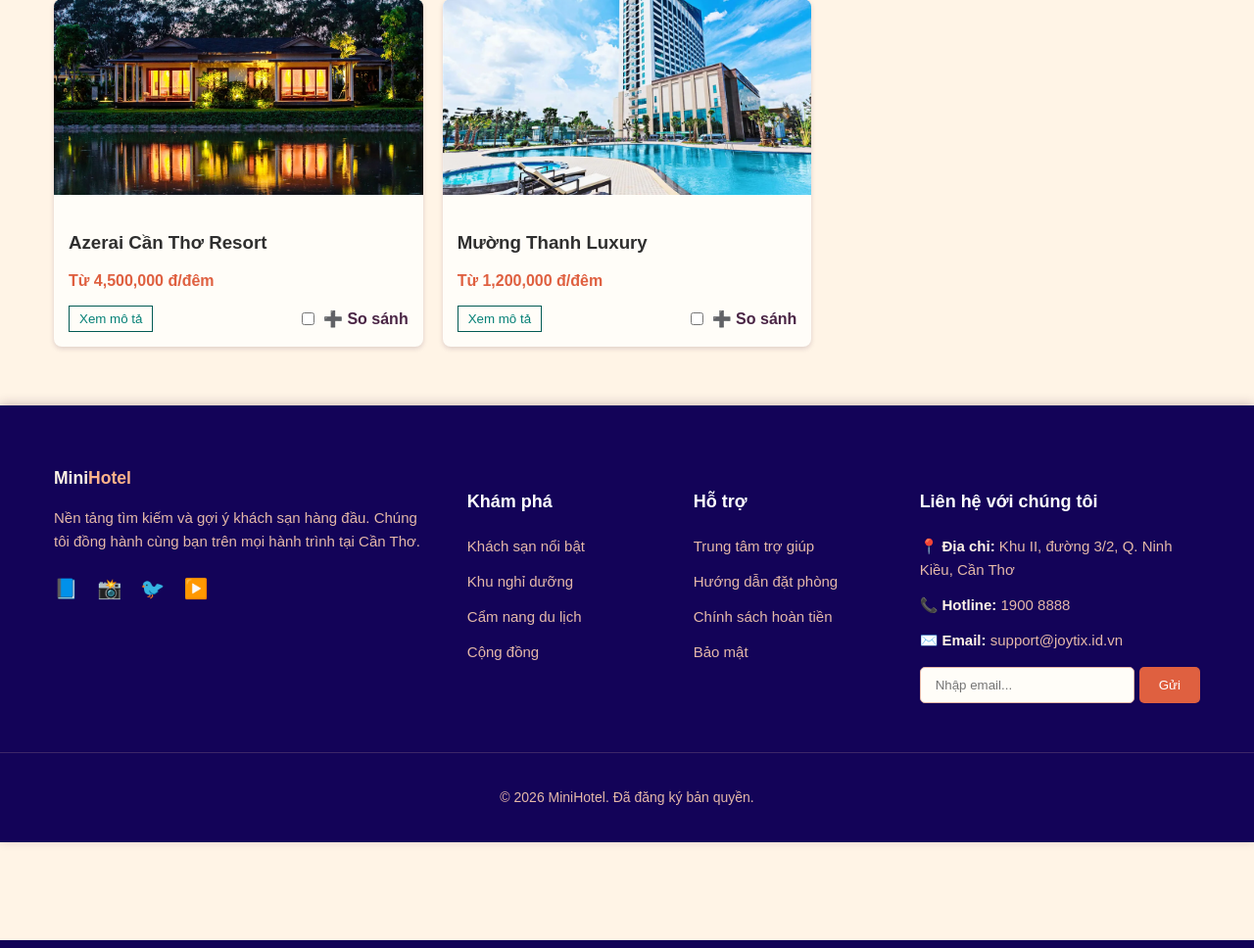
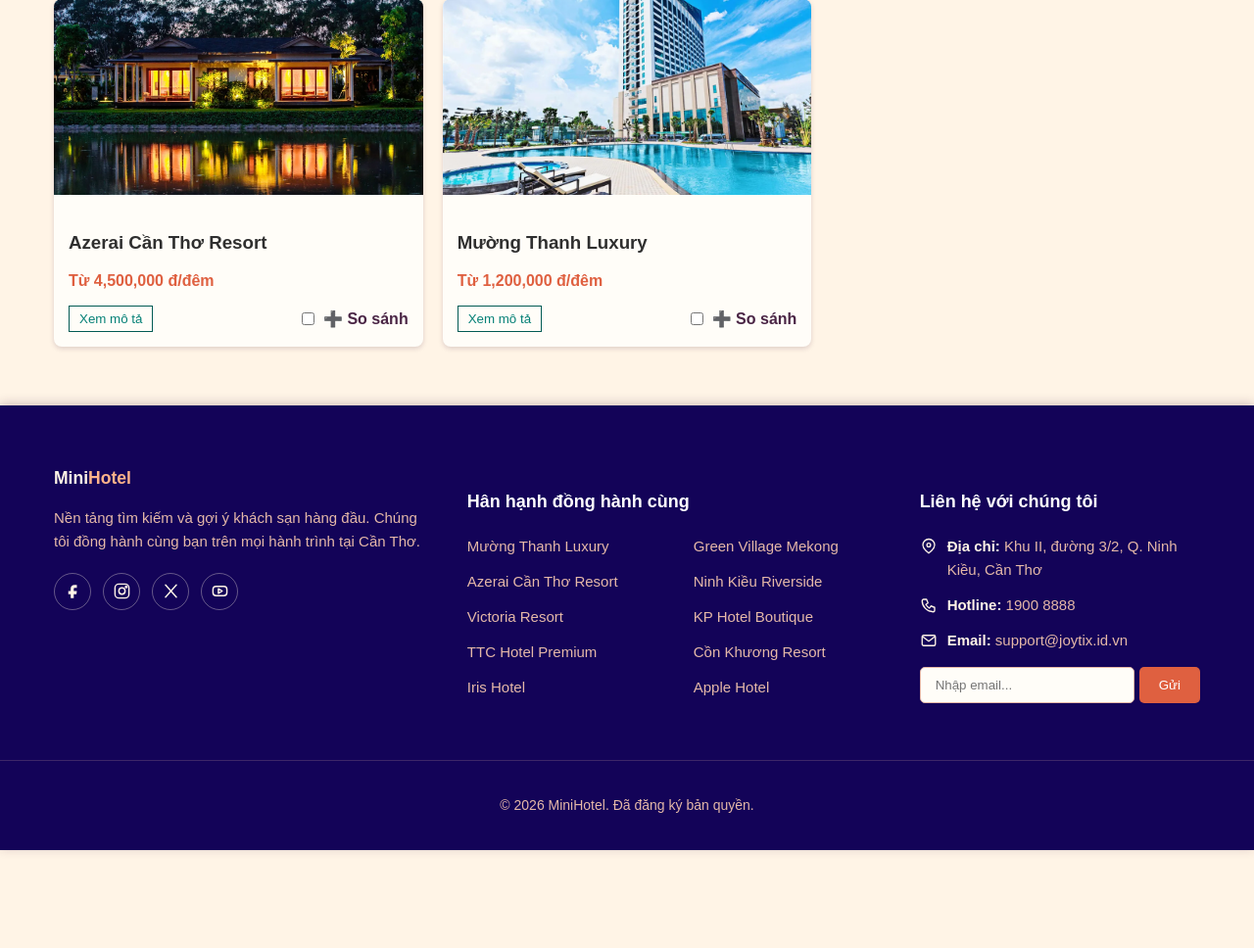
Before and after one commit to nphuong1309/Hotel-Comparation, a PHP site: page /index.php in a window 1280 px wide. Shown: the part 1471-2439 px from the top of the page at 98% size. Run offline with PHP 8.4, Linux system fonts and the light colour scheme; data comes from the database, SQL or seed files in the repository; both versions use the stored data as it was after the commit.

Commit message:
new database&footer

```diff
--- a/includes/footer.php
+++ b/includes/footer.php
@@ -8,42 +8,87 @@
                 Nền tảng tìm kiếm và gợi ý khách sạn hàng đầu. Chúng tôi đồng hành cùng bạn trên mọi hành trình tại Cần Thơ.
             </p>
             <div class="social-links">
-                <a href="#" aria-label="Facebook">📘</a>
-                <a href="#" aria-label="Instagram">📸</a>
-                <a href="#" aria-label="Twitter">🐦</a>
-                <a href="#" aria-label="YouTube">▶️</a>
+                <a href="#" aria-label="Facebook" title="Facebook">
+                    <svg viewBox="0 0 24 24" aria-hidden="true">
+                        <path d="M14 8h3V4h-3c-3 0-5 2-5 5v3H6v4h3v5h4v-5h3.5l.5-4h-4V9c0-.7.3-1 1-1Z"></path>
+                    </svg>
+                </a>
+
+                <a href="#" aria-label="Instagram" title="Instagram">
+                    <svg viewBox="0 0 24 24" aria-hidden="true">
+                        <rect x="3" y="3" width="18" height="18" rx="5"></rect>
+                        <circle cx="12" cy="12" r="4"></circle>
+                        <circle cx="17.5" cy="6.5" r="1"></circle>
+                    </svg>
+                </a>
+
+                <a href="#" aria-label="X" title="X">
+                    <svg viewBox="0 0 24 24" aria-hidden="true">
+                        <path d="M5 4l14 16"></path>
+                        <path d="M19 4 5 20"></path>
+                    </svg>
+                </a>
+
+                <a href="#" aria-label="YouTube" title="YouTube">
+                    <svg viewBox="0 0 24 24" aria-hidden="true">
+                        <rect x="3" y="6" width="18" height="12" rx="4"></rect>
+                        <path d="m10 9 5 3-5 3Z"></path>
+                    </svg>
+                </a>
             </div>
         </div>
 
-        <!-- Cột 2: Khám phá -->
-        <div class="footer-col links-col">
-            <h4>Khám phá</h4>
-            <ul>
-                <li><a href="#">Khách sạn nổi bật</a></li>
-                <li><a href="#">Khu nghỉ dưỡng</a></li>
-                <li><a href="#">Cẩm nang du lịch</a></li>
-                <li><a href="#">Cộng đồng</a></li>
-            </ul>
-        </div>
+        <!-- Hai cột giữa: Danh sách khách sạn -->
+        <div class="footer-col hotel-partners">
+            <h4>Hân hạnh đồng hành cùng</h4>
 
-        <!-- Cột 3: Hỗ trợ -->
-        <div class="footer-col links-col">
-            <h4>Hỗ trợ</h4>
-            <ul>
-                <li><a href="#">Trung tâm trợ giúp</a></li>
-                <li><a href="#">Hướng dẫn đặt phòng</a></li>
-                <li><a href="#">Chính sách hoàn tiền</a></li>
-                <li><a href="#">Bảo mật</a></li>
-            </ul>
+            <div class="hotel-link-columns">
+                <ul>
+                    <li><a href="https://luxurycantho.muongthanh.com/" target="_blank" rel="noopener noreferrer">Mường Thanh Luxury</a></li>
+                    <li><a href="https://azerai.com/vi/offers/azerai-can-tho-discovery/" target="_blank" rel="noopener noreferrer">Azerai Cần Thơ Resort</a></li>
+                    <li><a href="https://www.victoriahotels.asia/en/victoria-can-tho-resort/" target="_blank" rel="noopener noreferrer">Victoria Resort</a></li>
+                    <li><a href="https://ttchospitality.vn/ttc-hotel/ttc-hotel-can-tho" target="_blank" rel="noopener noreferrer">TTC Hotel Premium</a></li>
+                    <li><a href="https://www.theirissignature.com/trang-chu/" target="_blank" rel="noopener noreferrer">Iris Hotel</a></li>
+                </ul>
+
+                <ul>
+                    <li><a href="https://www.greenvillagemekong.com/" target="_blank" rel="noopener noreferrer">Green Village Mekong</a></li>
+                    <li><a href="https://www.ninhkieuriversidehotel.vn/" target="_blank" rel="noopener noreferrer">Ninh Kiều Riverside</a></li>
+                    <li><a href="https://www.facebook.com/kphotelcantho/" target="_blank" rel="noopener noreferrer">KP Hotel Boutique</a></li>
+                    <li><a href="https://www.conkhuongresort.com/" target="_blank" rel="noopener noreferrer">Cồn Khương Resort</a></li>
+                    <li>
+                        <a href="https://applehotel.vn/" target="_blank" rel="noopener noreferrer">Apple Hotel</a>
+                    </li>
+                </ul>
+            </div>
         </div>
 
         <!-- Cột 4: Liên hệ -->
         <div class="footer-col contact-col">
             <h4>Liên hệ với chúng tôi</h4>
             <ul class="contact-info">
-                <li><strong>📍 Địa chỉ:</strong> Khu II, đường 3/2, Q. Ninh Kiều, Cần Thơ</li>
-                <li><strong>📞 Hotline:</strong> 1900 8888</li>
-                <li><strong>✉️ Email:</strong> support@joytix.id.vn</li>
+                <li>
+                    <svg class="contact-icon" viewBox="0 0 24 24" aria-hidden="true">
+                        <path d="M20 10c0 5-8 11-8 11S4 15 4 10a8 8 0 1 1 16 0Z"></path>
+                        <circle cx="12" cy="10" r="2.5"></circle>
+                    </svg>
+                    <span><strong>Địa chỉ:</strong> Khu II, đường 3/2, Q. Ninh Kiều, Cần Thơ</span>
+                </li>
+
+                <li>
+                    <svg class="contact-icon" viewBox="0 0 24 24" aria-hidden="true">
+                        <path d="M5 4h4l2 5-3 2a16 16 0 0 0 5 5l2-3 5 2v4c0 1-1 2-2 2C10 21 3 14 3 6c0-1 1-2 2-2Z"></path>
+                    </svg>
+                    <span><strong>Hotline:</strong> 1900 8888</span>
+                </li>
+
+                <li>
+                    <svg class="contact-icon" viewBox="0 0 24 24" aria-hidden="true">
+                        <rect x="3" y="5" width="18" height="14" rx="2"></rect>
+                        <path d="m4 7 8 6 8-6"></path>
+                    </svg>
+                    <span><strong>Email:</strong> support@joytix.id.vn</span>
+                </li>
             </ul>
             <!-- Tận dụng class btn-primary có sẵn trong CSS của bạn -->
             <form action="#" class="newsletter-form">
@@ -91,43 +136,107 @@
         color: #E5B8A8;
     }
 
+    .social-links {
+        display: flex;
+        align-items: center;
+        gap: 12px;
+    }
+
     .social-links a {
-        display: inline-block;
-        margin-right: 15px;
-        font-size: 20px;
+        width: 38px;
+        height: 38px;
+        border: 1px solid rgba(255, 244, 230, 0.35);
+        border-radius: 50%;
+        color: #FFF4E6;
         text-decoration: none;
-        transition: transform 0.3s ease;
+
+        display: inline-flex;
+        align-items: center;
+        justify-content: center;
+
+        transition:
+            transform 0.25s ease,
+            border-color 0.25s ease,
+            background-color 0.25s ease,
+            color 0.25s ease;
+    }
+
+    .social-links a svg {
+        width: 19px;
+        height: 19px;
+        fill: none;
+        stroke: currentColor;
+        stroke-width: 1.8;
+        stroke-linecap: round;
+        stroke-linejoin: round;
+    }
+
+    .social-links a:first-child svg {
+        fill: currentColor;
+        stroke: none;
     }
 
     .social-links a:hover {
         transform: translateY(-3px);
+        border-color: #df6040;
+        background: #df6040;
+        color: #FFFFFF;
     }
 
-    .links-col ul, .contact-info {
+    .hotel-partners {
+        grid-column: span 2;
+    }
+
+    .hotel-link-columns {
+        display: grid;
+        grid-template-columns: repeat(2, minmax(0, 1fr));
+        gap: 40px;
+    }
+
+    .hotel-link-columns ul, .contact-info {
         list-style: none;
         padding: 0;
         margin: 0;
     }
 
-    .links-col ul li, .contact-info li {
+    .hotel-link-columns ul li, .contact-info li {
         margin-bottom: 12px;
         color: #E5B8A8;
     }
 
-    .links-col ul li a {
+    .hotel-link-columns ul li a {
         color: #E5B8A8;
         text-decoration: none;
         transition: color 0.3s ease, padding-left 0.3s ease;
     }
 
     /* Kế thừa màu nhấn #df6040 từ CSS gốc */
-    .links-col ul li a:hover {
+    .hotel-link-columns ul li a:hover {
         color: #df6040;
         padding-left: 5px;
     }
 
     .contact-info strong {
         color: #FFF4E6;
+    }
+
+    .contact-info li {
+        display: flex;
+        align-items: flex-start;
+        gap: 10px;
+    }
+
+    .contact-icon {
+        width: 18px;
+        height: 18px;
+        flex: 0 0 18px;
+        margin-top: 3px;
+
+        fill: none;
+        stroke: #FFF4E6;
+        stroke-width: 1.8;
+        stroke-linecap: round;
+        stroke-linejoin: round;
     }
 
     .newsletter-form {
@@ -159,12 +268,26 @@
         .footer-grid {
             grid-template-columns: 1fr 1fr;
         }
+
+        .hotel-partners {
+            grid-column: 1 / -1;
+        }
     }
 
     @media (max-width: 576px) {
         .footer-grid {
             grid-template-columns: 1fr;
         }
+
+        .hotel-partners {
+            grid-column: auto;
+        }
+
+        .hotel-link-columns {
+            grid-template-columns: 1fr;
+            gap: 0;
+        }
+
         .newsletter-form {
             flex-direction: column;
         }
```
Also changed, not shown: database.sql (+80 -41 lines).
